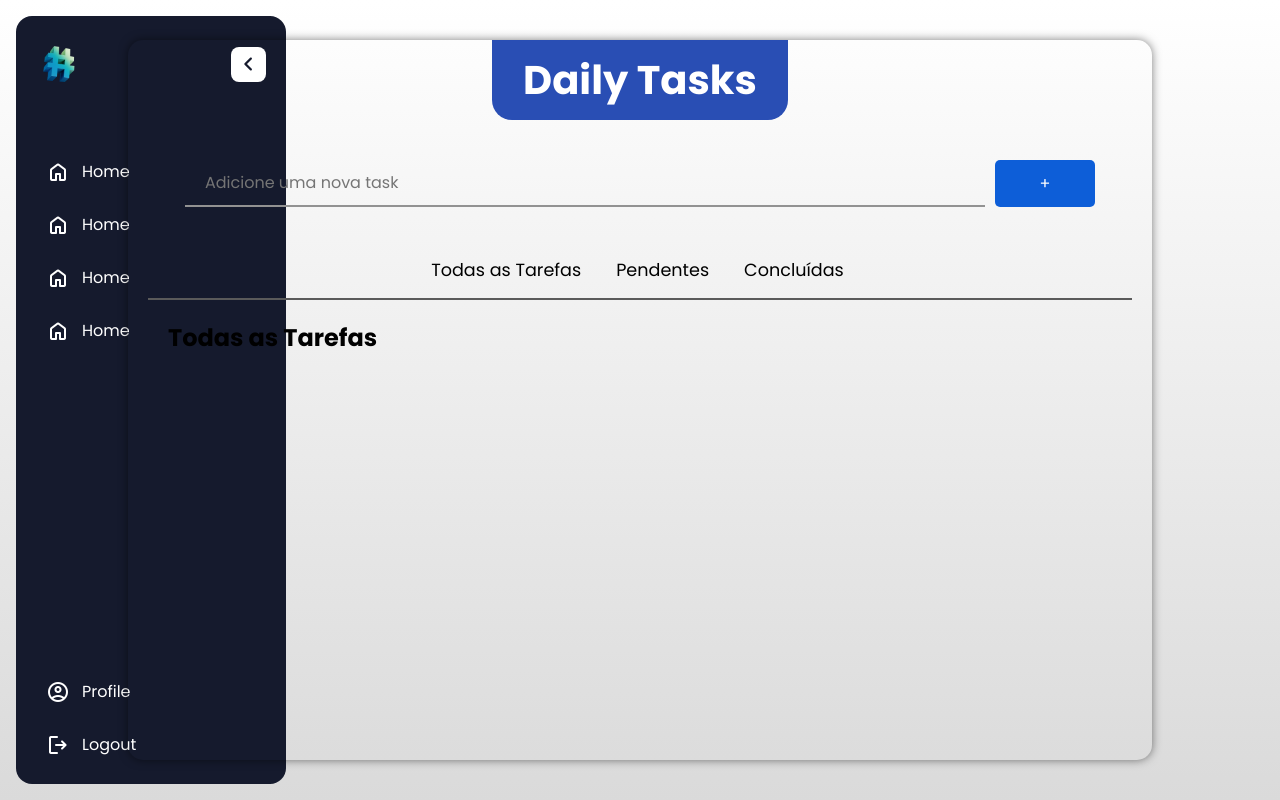
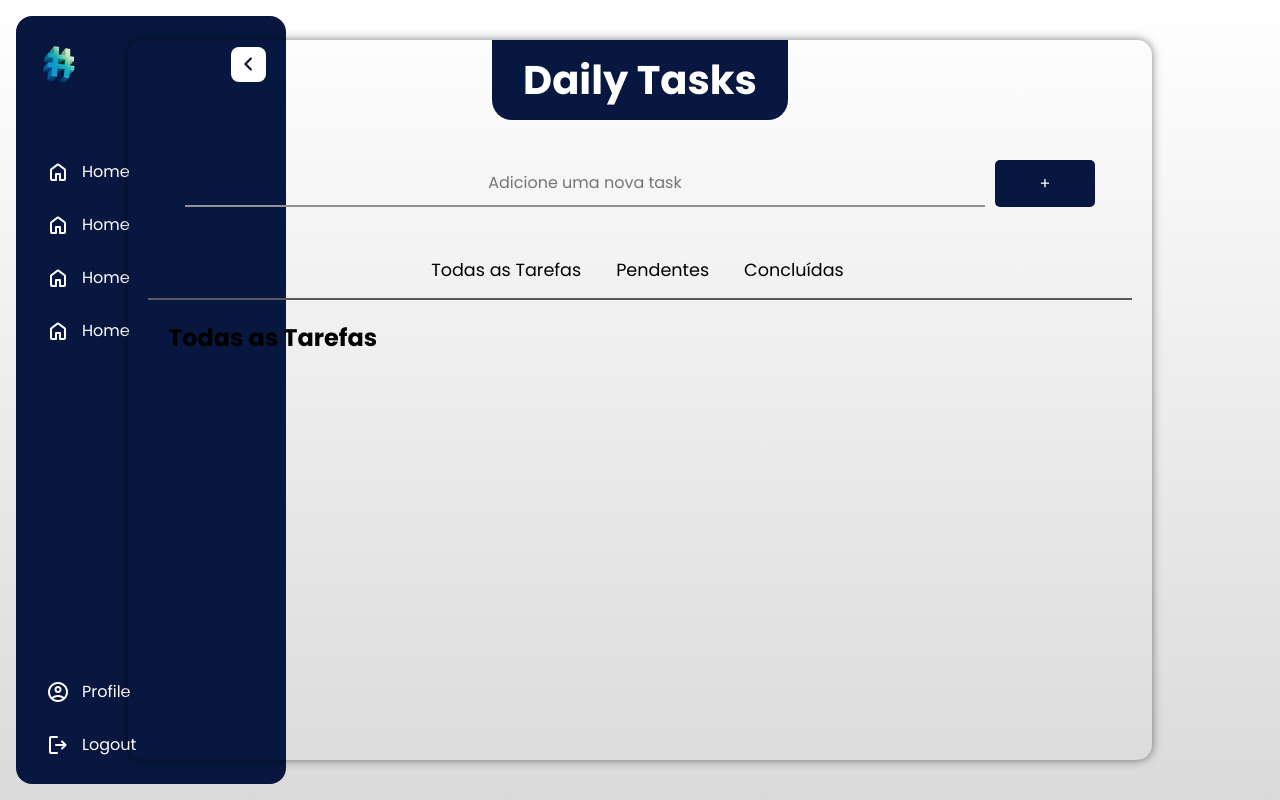
Before and after one commit to devmiza/Lista-de-tarefa-flask, a Flask app: page / in a window 1280 px wide. Run offline with Flask 3, Linux system fonts and the light colour scheme; data that the repository does not hold is empty.

Commit message:
Alterando cores e ajustando layouts

```diff
--- a/static/css/base.css
+++ b/static/css/base.css
@@ -14,7 +14,7 @@ body {
 }
 
 .sidebar {
-   background-color: rgba(21, 26, 45, 1);
+   background-color: rgb(8, 23, 63);
    width: 270px;
    position: fixed;
    margin: 16px;
--- a/static/css/index.css
+++ b/static/css/index.css
@@ -23,7 +23,7 @@ header {
 }
 
 .app-name {
-    background-color: rgb(41, 78, 180);
+    background-color: rgb(8, 23, 63);
     width: 30%;
     padding: 10px;
     border-radius: 0 0 20px 20px;
@@ -55,7 +55,7 @@ h1 {
 }
 
 .add-task button {
-    background-color: #0d5ed8;
+    background-color: rgb(8, 23, 63);
     width: 100px;
     padding: 10px;
     font-size: 1rem;
@@ -88,13 +88,13 @@ h1 {
 }
 
 .tab:hover {
-    background-color: rgb(41, 78, 180);
+    background-color: rgb(8, 23, 63);
     color: #fff;
     transform: scale(1.05);
 }
 
 .tab.active {
-    background-color: rgb(41, 78, 180);
+    background-color: rgb(8, 23, 63);
     color: #fff;
     transform: scale(1.05); /* Destaca a aba ativa */
 }
@@ -134,16 +134,18 @@ h1 {
     background-color: #333;
 }
 
+input[type="text"] {
+    text-align: center;
+    background-color: transparent;
+    padding: 10px;
+    font-size: 1em;
+    border: none;
+    border-bottom: 2px solid #929292;
+}
+
 /*
 
-input[type="text"] {
-    flex: 1;
-    padding: 10px;
-    font-size: 1em;
-    border: 1px solid #ccc;
-    border-radius: 5px;
-    margin-right: 10px;
-}
+
 
 button {
     padding: 10px 20px;
```
